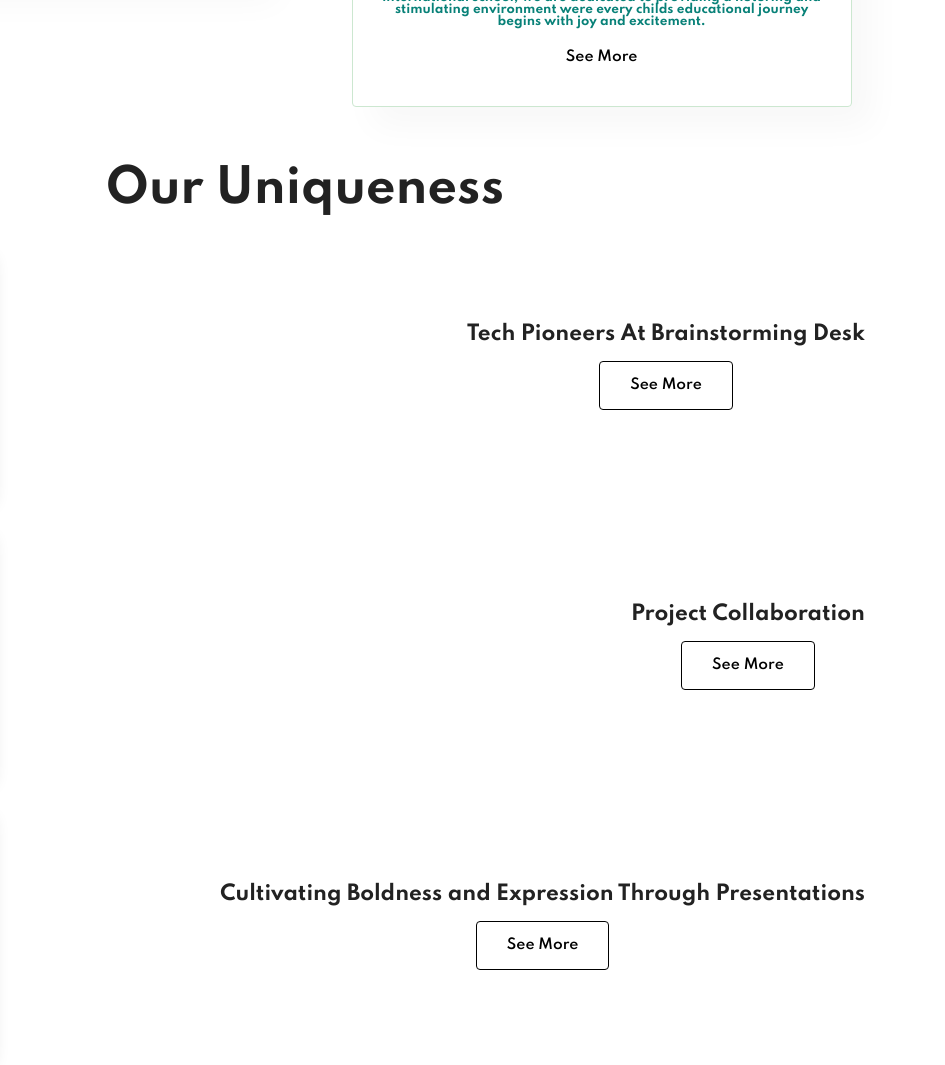
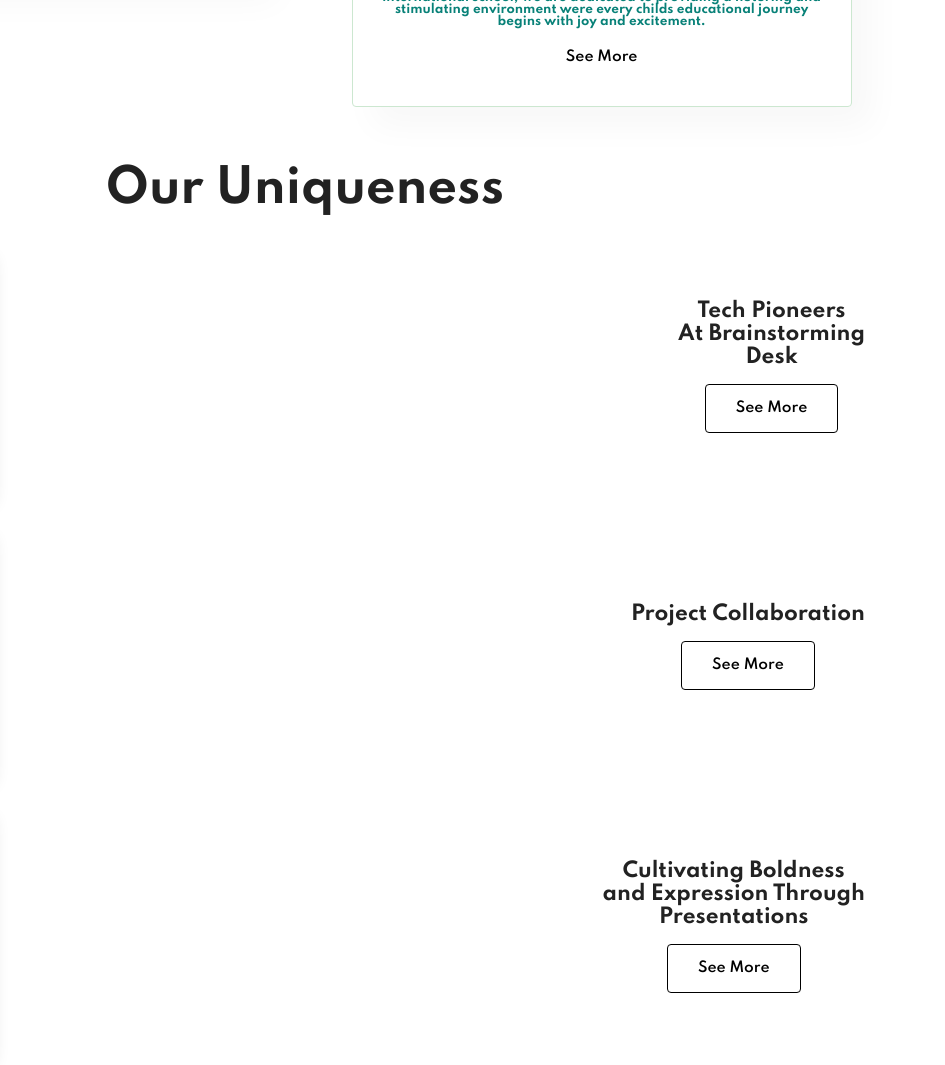
Before and after one commit to Lesley10/BridgeEndHigh, a plain HTML site: page index.html in a window 1280 px wide. Shown: the part 2633-3698 px from the top of the page, 335-1280 px from the left. Drawn offline with nearby package versions, Linux system fonts and the light colour scheme.

Commit message:
Update index.html

```diff
--- a/index.html
+++ b/index.html
@@ -160,7 +160,7 @@
               </div>
 
               <div>
-                <h4>Tech Pioneers At Brainstorming Desk</h4>
+                <h4>Tech Pioneers <br> At Brainstorming <br> Desk</h4>
                 <p>
                     <button class="normal">See More</button>
                 </p>
@@ -184,7 +184,7 @@
               </div>
 
               <div>
-                <h4>Cultivating Boldness and Expression Through Presentations</h4>
+                <h4>Cultivating Boldness <br> and Expression Through <br>Presentations</h4>
                 <p>
                     <button class="normal">See More</button>
                 </p>
```
